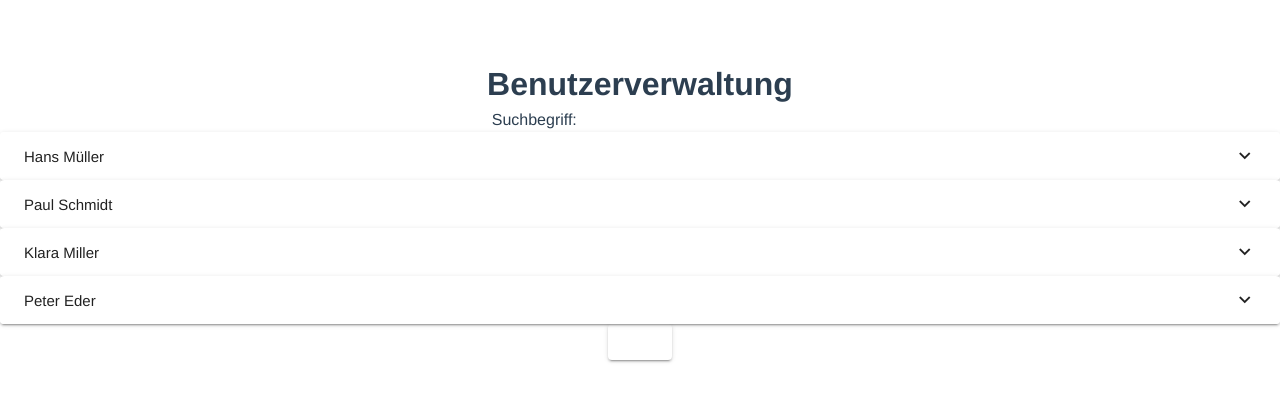
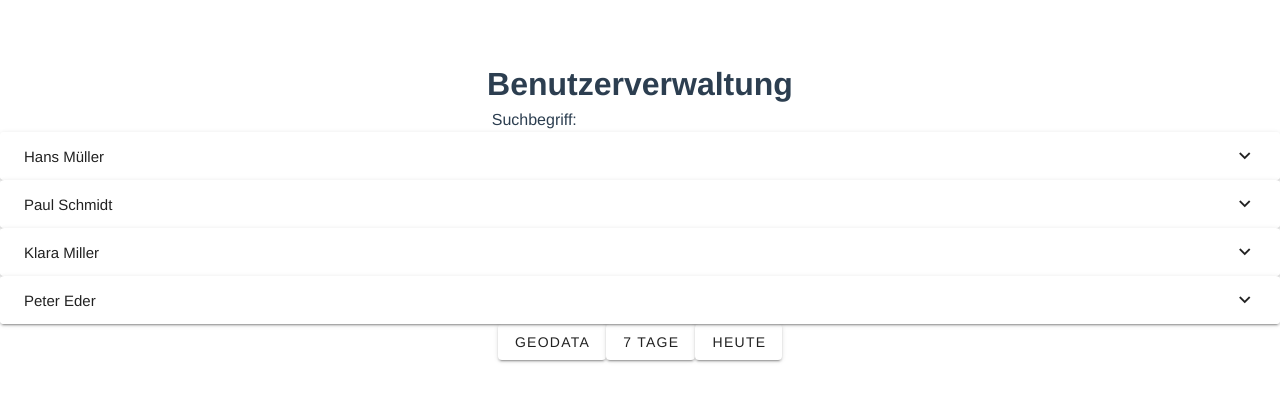
Before and after one commit to alexknorth/SOSE23_DSPWA0421, a Vue app: page / in a window 1280 px wide. Shown: the top 402 px of the page. Built offline with nearby package versions, Linux system fonts and the light colour scheme; data requests are answered from the project's data file.

Commit message:
Co-authored-by: Git-F-S <Git-F-S@users.noreply.github.com> Co-authored-by: danwlt <danwlt@users.noreply.github.com>

```diff
--- a/src/components/WeatherDetails.vue
+++ b/src/components/WeatherDetails.vue
@@ -1,11 +1,14 @@
 <template>
-
-    <v-btn @click.prevent="getGeoData()"></v-btn>
-
+    <div>
+        <v-btn @click.prevent="getGeoData()"> GeoData </v-btn>
+        <v-btn @click="getPredictions(2)">7 Tage </v-btn>
+        <v-btn @click.prevent="getCurrentWeather()"> Heute </v-btn>
+    </div>
 </template>
 
 <script>
 import axios from "axios";
+import WeatherData from "dataProvider.js"
 
 export default {
 data() {
@@ -15,7 +18,10 @@ data() {
         location: null,
         longitude: null,
         lati: null,
-        city:"Hamburg"
+        city:"Hamburg",
+        day: null
+
+
 
        }
 },
@@ -24,13 +30,63 @@ methods:{
 
 
     async getGeoData(){
-        await axios.get("https://geocoding-api.open-meteo.com/v1/search?count=1&name=" + this.city).then(response => {this.location= response.data})
-
+        await axios.get("https://geocoding-api.open-meteo.com/v1/search?count=1&name=" + this.city)
+        .then(response => {this.location= response.data})
 
         var location= JSON.parse(JSON.stringify(this.location.results))
         console.log(location[0].longitude)
         console.log(location[0].latitude)
-    }
+
+        var geoData= {
+            longitude: location[0].longitude,
+            latitude:location[0].latitude
+
+        }
+        return geoData;
+
+        },
+
+
+        async getPredictions(day){
+            //var location= await this.getGeoData()
+            var location = await WeatherData.getGeoData("Hamburg")
+            await axios.get("https://api.open-meteo.com/v1/forecast?latitude="+ location.latitude + "&longitude="
+            +location.longitude +"&current_weather=true&forecast_days=7&timezone=CET&daily=temperature_2m_min,"+
+            "temperature_2m_max,windspeed_10m_max,precipitation_probability_mean,winddirection_10m_dominant")
+            .then(response => {this.prediction= response.data})
+
+            var weatherDaily= {
+                date: JSON.parse(JSON.stringify(this.prediction.daily.time[day])),
+                lowestTemp: JSON.parse(JSON.stringify(this.prediction.daily.temperature_2m_min[day])),
+                highestTemp: JSON.parse(JSON.stringify(this.prediction.daily.temperature_2m_max[day])),
+                windSpeed: JSON.parse(JSON.stringify(this.prediction.daily.windspeed_10m_max[day]))
+            }
+
+            console.log(weatherDaily)
+            return weatherDaily;
+
+        },
+
+        async getCurrentWeather(){
+            //var location= await this.getGeoData()
+            var location = await WeatherData.getGeoData("Hamburg")
+            await axios.get("https://api.open-meteo.com/v1/forecast?latitude="+ location.latitude + "&longitude="
+            +location.longitude +"&current_weather=true&forecast_days=7&timezone=CET&daily=temperature_2m_min,"+
+            "temperature_2m_max,windspeed_10m_max,precipitation_probability_mean,winddirection_10m_dominant")
+            .then(response => {this.today=response.data})
+            var weatherToday={
+                lowestTemp: JSON.parse(JSON.stringify(this.today.daily.temperature_2m_min[0])),
+                highestTemp: JSON.parse(JSON.stringify(this.today.daily.temperature_2m_max[0])),
+                windSpeed: JSON.parse(JSON.stringify(this.today.daily.windspeed_10m_max[0])),
+
+                currentTemp: JSON.parse(JSON.stringify(this.today.current_weather.temperature))
+
+            }
+            console.log(weatherToday)
+            return weatherToday;
+
+
+        }
 }
 
 }
--- /dev/null
+++ b/src/dataProvider.js
@@ -0,0 +1,63 @@
+import axios from "axios";
+
+class WeatherData{
+
+    async getGeoData(city){
+        await axios.get("https://geocoding-api.open-meteo.com/v1/search?count=1&name=" + city)
+        .then(response => {var location= JSON.parse(JSON.stringify(response.data.results))})
+
+        //var location= location.results
+        console.log(location[0].longitude)
+        console.log(location[0].latitude)
+
+        var geoData= {
+            longitude: location[0].longitude,
+            latitude:location[0].latitude
+        }
+
+        return geoData;
+    }
+
+
+    async getPredictions(city, day){
+        var location= await this.getGeoData(city)
+        await axios.get("https://api.open-meteo.com/v1/forecast?latitude="+ location.latitude + "&longitude="
+        +location.longitude +"&current_weather=true&forecast_days=7&timezone=CET&daily=temperature_2m_min,"+
+        "temperature_2m_max,windspeed_10m_max,precipitation_probability_mean,winddirection_10m_dominant")
+        .then(response => {this.prediction= response.data})
+
+        var weatherDaily= {
+            date: JSON.parse(JSON.stringify(this.prediction.daily.time[day])),
+            lowestTemp: JSON.parse(JSON.stringify(this.prediction.daily.temperature_2m_min[day])),
+            highestTemp: JSON.parse(JSON.stringify(this.prediction.daily.temperature_2m_max[day])),
+            windSpeed: JSON.parse(JSON.stringify(this.prediction.daily.windspeed_10m_max[day]))
+        }
+
+        console.log(weatherDaily)
+        return weatherDaily;
+
+    }
+
+    async getCurrentWeather(city){
+        var location= await this.getGeoData(city)
+
+        await axios.get("https://api.open-meteo.com/v1/forecast?latitude="+ location.latitude + "&longitude="
+        +location.longitude +"&current_weather=true&forecast_days=7&timezone=CET&daily=temperature_2m_min,"+
+        "temperature_2m_max,windspeed_10m_max,precipitation_probability_mean,winddirection_10m_dominant")
+        .then(response => {this.today=response.data})
+        var weatherToday={
+            lowestTemp: JSON.parse(JSON.stringify(this.today.daily.temperature_2m_min[0])),
+            highestTemp: JSON.parse(JSON.stringify(this.today.daily.temperature_2m_max[0])),
+            windSpeed: JSON.parse(JSON.stringify(this.today.daily.windspeed_10m_max[0])),
+
+            currentTemp: JSON.parse(JSON.stringify(this.today.current_weather.temperature))
+
+        }
+        console.log(weatherToday)
+        return weatherToday;
+
+
+    }
+}
+
+export default WeatherData
```
